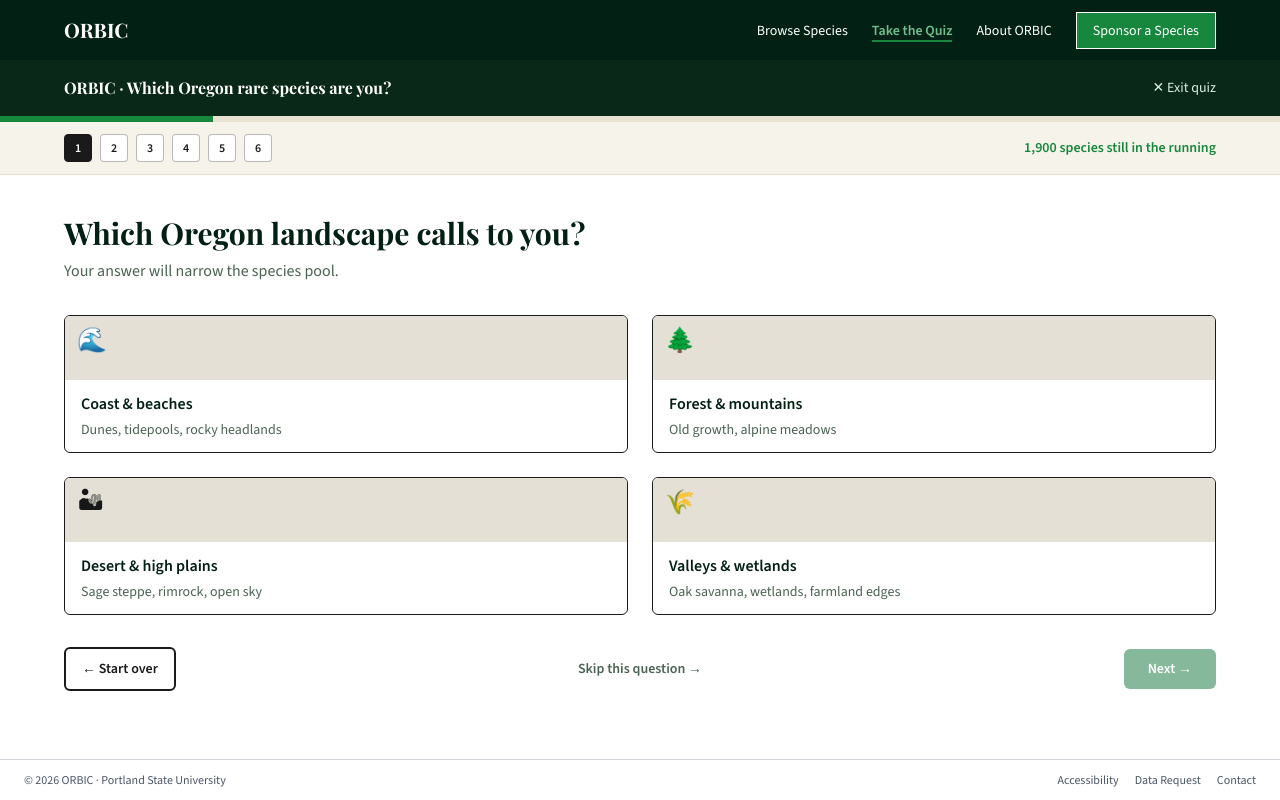
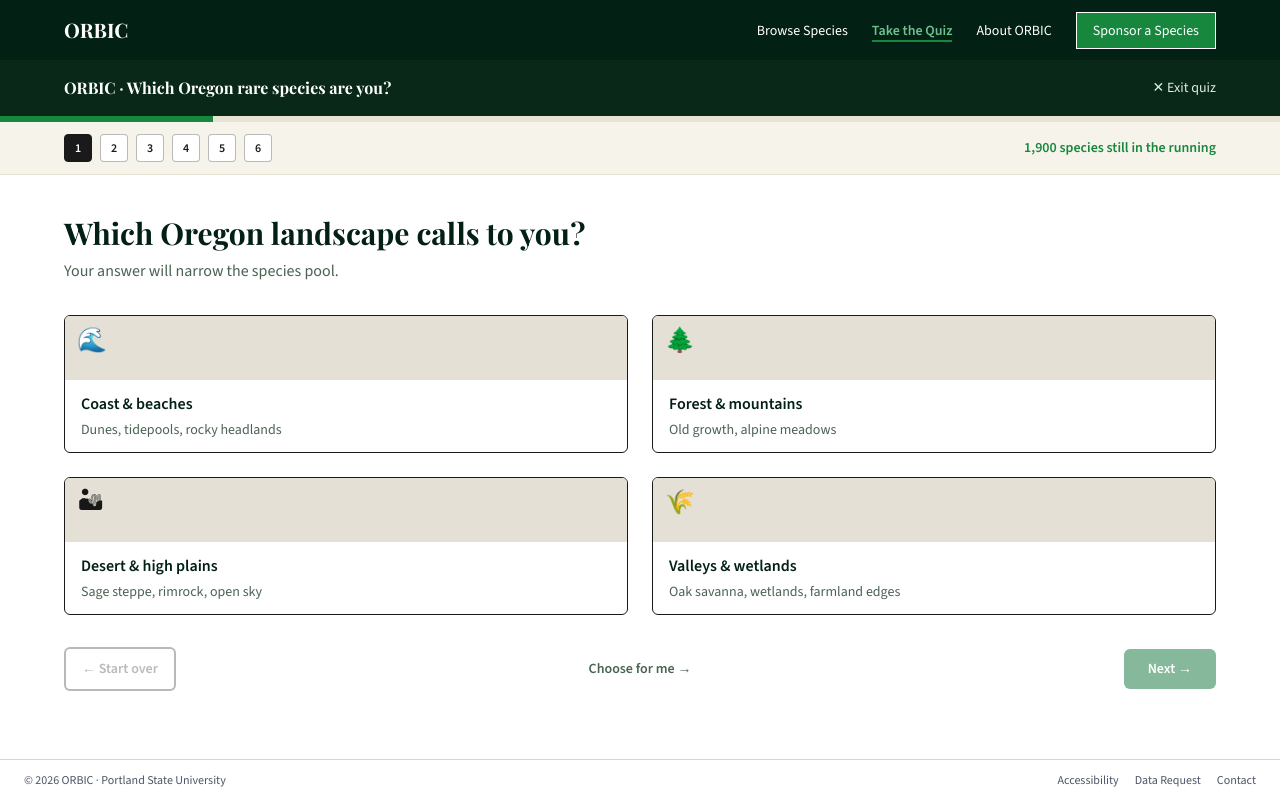
Before and after one commit to RayLBrunner/rare-species, a Next.js app: page /quiz in a window 1280 px wide. Built offline with nearby package versions, Linux system fonts and the light colour scheme.

Commit message:
update quiz controls: disable back button on first question and rename skip button

```diff
--- a/src/components/quiz/QuizExperience.tsx
+++ b/src/components/quiz/QuizExperience.tsx
@@ -361,7 +361,8 @@ export default function QuizExperience() {
                 <button
                   type="button"
                   onClick={handleBack}
-                  className="font-body justify-self-start rounded-md border-2 border-[#1a1a1a] bg-white px-4 py-2.5 text-sm font-semibold text-[#1a1a1a] transition hover:bg-[#f5f7f3]"
+                  disabled={currentQuestionIndex === 0}
+                  className="font-body justify-self-start rounded-md border-2 border-[#1a1a1a] bg-white px-4 py-2.5 text-sm font-semibold text-[#1a1a1a] transition hover:bg-[#f5f7f3] disabled:cursor-not-allowed disabled:border-[#1a1a1a]/30 disabled:text-[#1a1a1a]/30 disabled:hover:bg-white"
                 >
                   {currentQuestionIndex > 0 ? '← Back' : '← Start over'}
                 </button>
@@ -371,7 +372,7 @@ export default function QuizExperience() {
                   onClick={handleSkip}
                   className="font-body justify-self-center text-sm font-semibold text-[#4b6353] transition hover:text-[#032014]"
                 >
-                  Skip this question →
+                  Choose for me →
                 </button>
 
                 <button
```
